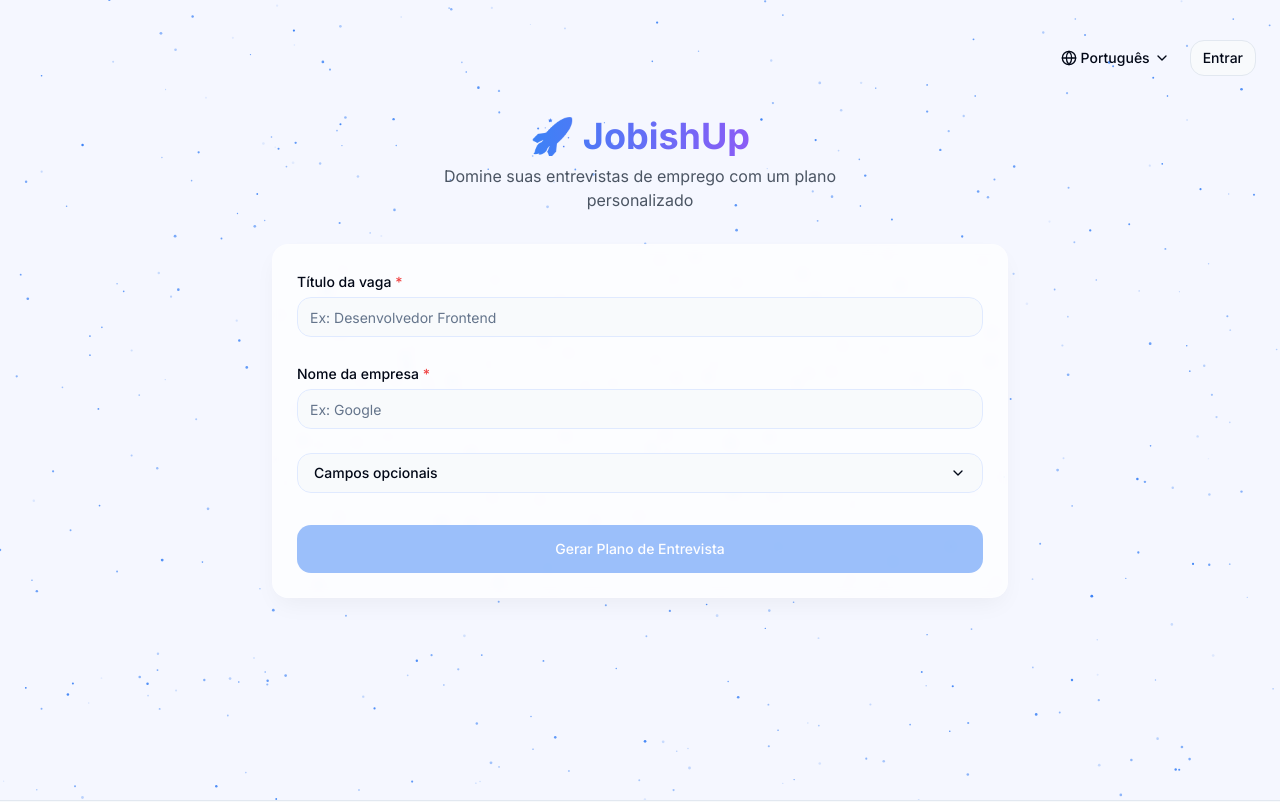
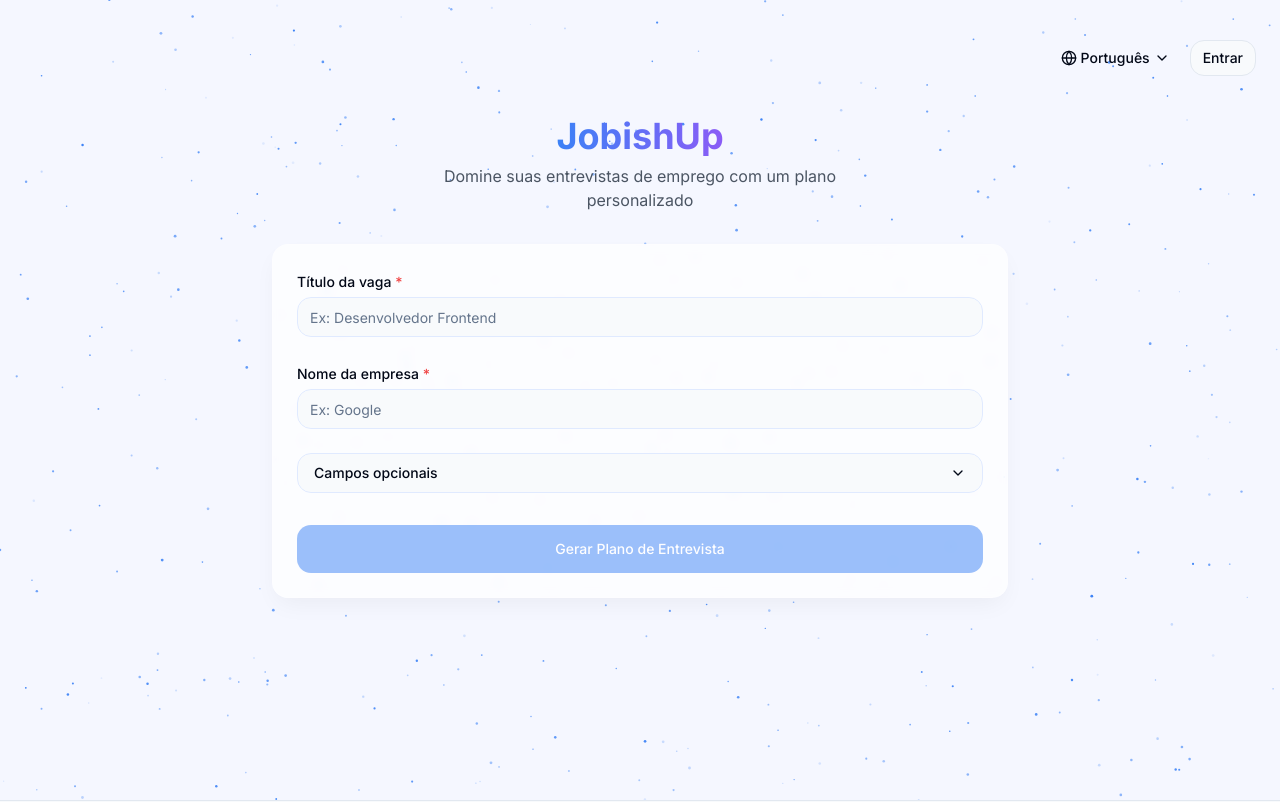
Before and after one commit to kadaum/jobishup, a React (Vite) app: page / in a window 1280 px wide. Shown: the top 802 px of the page. Built offline with nearby package versions, Linux system fonts and the light colour scheme.

Commit message:
Remove rocket icon

```diff
--- a/src/pages/Index.tsx
+++ b/src/pages/Index.tsx
@@ -25,13 +25,13 @@ const Index = () => {
   const {
     isAuthenticated
   } = useAuth();
+
   const handleSubmit = async (data: FormData) => {
     try {
       setIsLoading(true);
       setPlan(null);
       setFormData(data);
 
-      // Ensure the selected language is passed to the API
       const dataWithLanguage = {
         ...data,
         selectedLanguage: language
@@ -46,6 +46,7 @@ const Index = () => {
       setIsLoading(false);
     }
   };
+
   const handleSavePlan = async () => {
     if (!isAuthenticated) {
       toast.error(t('auth.loginRequired'));
@@ -65,13 +66,12 @@ const Index = () => {
       toast.error(t('plan.saveError'));
     }
   };
+
   return <div className="min-h-screen relative">
-      {/* Sparkles Background */}
       <div className="absolute inset-0 z-0">
         <SparklesCore id="tsparticlesbackground" background="#f5f7ff" minSize={0.6} maxSize={1.4} particleDensity={70} className="w-full h-full" particleColor="#3B82F6" speed={0.5} />
       </div>
 
-      {/* Content */}
       <div className="relative z-10 w-full max-w-7xl mx-auto pt-4 pb-20">
         <Header />
 
@@ -85,7 +85,6 @@ const Index = () => {
         }} transition={{
           duration: 0.3
         }}>
-              {/* Logo and Title - Centered before the form */}
               <motion.div className="flex flex-col items-center mb-8 text-center" initial={{
             scale: 0.9
           }} animate={{
@@ -96,7 +95,6 @@ const Index = () => {
             stiffness: 200
           }}>
                 <h1 className="text-3xl md:text-4xl font-bold bg-gradient-to-r from-interview-blue to-interview-purple bg-clip-text text-transparent mb-2 flex items-center justify-center">
-                  <span className="mr-2">🚀</span>
                   JobishUp
                 </h1>
                 <p className="text-gray-600 text-sm md:text-base max-w-md text-center">
@@ -148,4 +146,5 @@ const Index = () => {
       </div>
     </div>;
 };
+
 export default Index;
```
